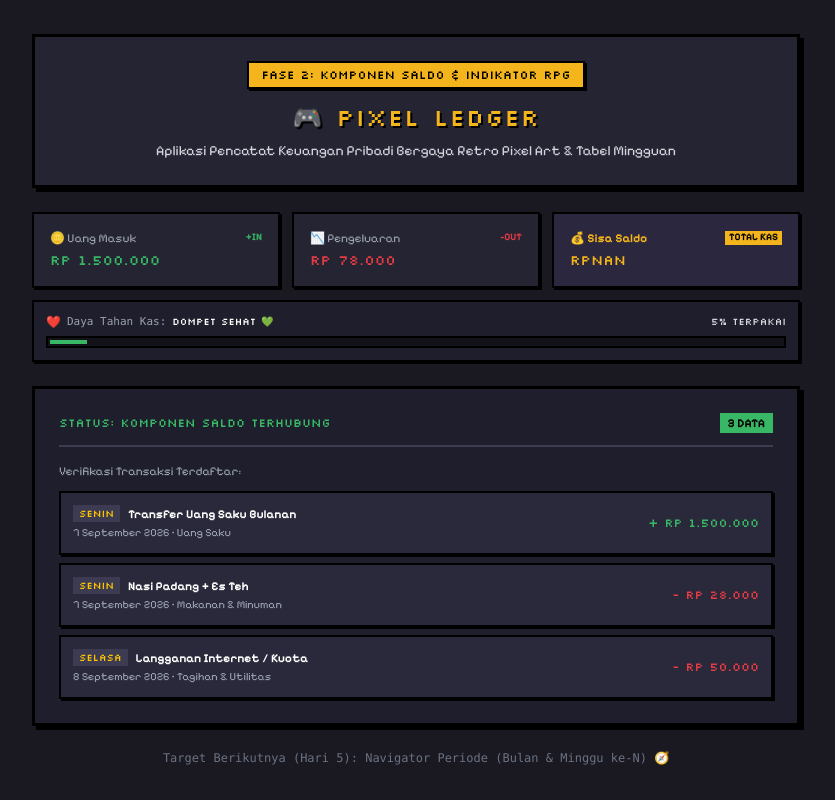
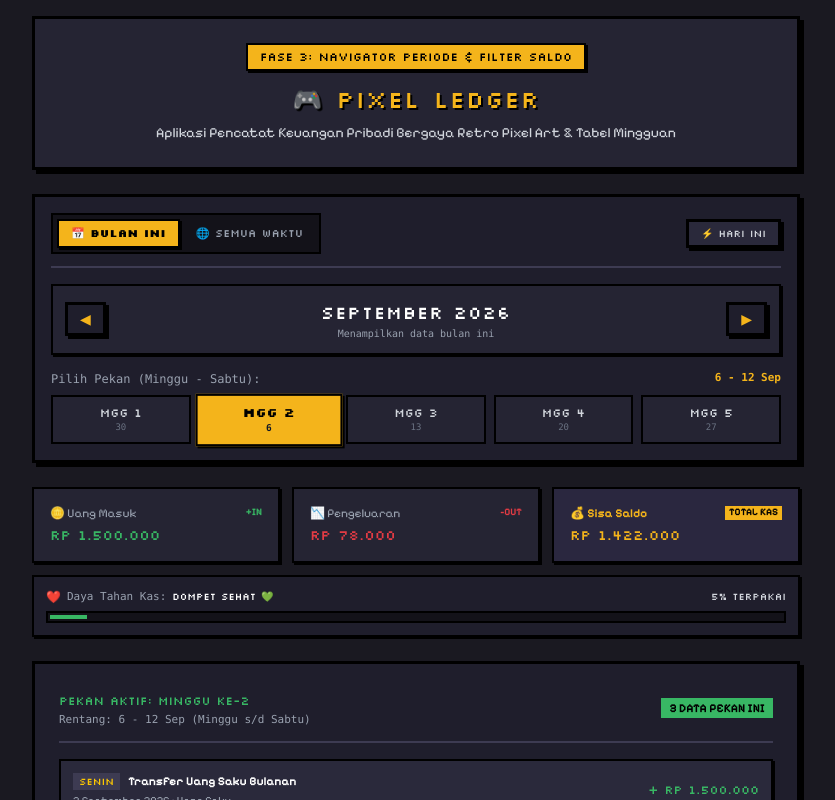
Before and after one commit to raintyaa/pixel-finance-tracker, a React (Vite) app: page / in a window 1280 px wide. Shown: the top 800 px of the page, without its empty margins (224-1059 px from the left). Built offline with nearby package versions, Linux system fonts and the light colour scheme.

Commit message:
feat: integrate period navigation and real-balance scope filter into main layout

```diff
--- a/src/App.tsx
+++ b/src/App.tsx
@@ -1,33 +1,95 @@
-import { useState } from 'react'
+import { useMemo, useState } from 'react'
 import BalanceCards from './components/BalanceCards'
+import PeriodNavigator, { type ViewScope } from './components/PeriodNavigator'
 import { INITIAL_TRANSACTIONS } from './data/initialData'
 import type { Transaction } from './types/finance'
 import { formatRupiah } from './utils/currency'
-import { formatDateIndo, getDayName } from './utils/date'
+import { formatDateIndo, getDayName, getWeeksInMonth } from './utils/date'
 
 export default function App() {
   const [transactions] = useState<Transaction[]>(INITIAL_TRANSACTIONS)
-  // Saldo awal kas / tabungan awal (misal: 0 atau sisa dari bulan lalu)
-  const [initialBalance] = useState<number>(0)
 
-  // 1. Kalkulasi Total Pemasukan & Pengeluaran
-  const totalIncome = transactions
+  // 1. State Periode Navigasi (Tahun, Bulan, Pekan, & Filter Saldo)
+  const [selectedYear, setSelectedYear] = useState<number>(2026)
+  const [selectedMonth, setSelectedMonth] = useState<number>(9) // 9 = September
+  const [selectedWeek, setSelectedWeek] = useState<number>(2)   // Default: Minggu ke-2
+  const [viewScope, setViewScope] = useState<ViewScope>('month') // 'month' atau 'all'
+
+  // 2. Hitung Daftar Pekan untuk Bulan yang Aktif
+  const weeks = useMemo(
+    () => getWeeksInMonth(selectedYear, selectedMonth),
+    [selectedYear, selectedMonth]
+  )
+
+  const activeWeekInfo = weeks.find((w) => w.weekNumber === selectedWeek) || weeks[0]
+
+  // 3. Handler Navigasi Bulan & Reset
+  const handlePrevMonth = () => {
+    if (selectedMonth === 1) {
+      setSelectedYear((y) => y - 1)
+      setSelectedMonth(12)
+    } else {
+      setSelectedMonth((m) => m - 1)
+    }
+    setSelectedWeek(1)
+  }
+
+  const handleNextMonth = () => {
+    if (selectedMonth === 12) {
+      setSelectedYear((y) => y + 1)
+      setSelectedMonth(1)
+    } else {
+      setSelectedMonth((m) => m + 1)
+    }
+    setSelectedWeek(1)
+  }
+
+  const handleResetToday = () => {
+    setSelectedYear(2026)
+    setSelectedMonth(9)
+    setSelectedWeek(2)
+  }
+
+  // 4A. Sisa Saldo Riil Keseluruhan (FIX: Total Kas Nyata, Tidak Berubah Saat Navigasi Bulan)
+  const allTimeIncome = transactions
     .filter((tx) => tx.type === 'income')
     .reduce((acc, tx) => acc + tx.amount, 0)
 
-  const totalExpense = transactions
+  const allTimeExpense = transactions
     .filter((tx) => tx.type === 'expense')
     .reduce((acc, tx) => acc + tx.amount, 0)
 
+  const realBalance = allTimeIncome - allTimeExpense
+
+  // 4B. Filter Uang Masuk & Pengeluaran Sesuai Scope (Bulan Ini vs Semua Waktu)
+  const monthPrefix = `${selectedYear}-${String(selectedMonth).padStart(2, '0')}`
+  const scopedTransactions =
+    viewScope === 'month'
+      ? transactions.filter((tx) => tx.date.startsWith(monthPrefix))
+      : transactions
+
+  const totalIncome = scopedTransactions
+    .filter((tx) => tx.type === 'income')
+    .reduce((acc, tx) => acc + tx.amount, 0)
+
+  const totalExpense = scopedTransactions
+    .filter((tx) => tx.type === 'expense')
+    .reduce((acc, tx) => acc + tx.amount, 0)
+
+  // 5. Filter Transaksi Khusus Pekan yang Sedang Dipilih (Minggu s/d Sabtu)
+  const weeklyTransactions = transactions.filter((tx) => {
+    if (!activeWeekInfo) return false
+    return tx.date >= activeWeekInfo.startDate && tx.date <= activeWeekInfo.endDate
+  })
+
   return (
     <div className="min-h-screen bg-[#1a1921] text-[#f4f4f0] flex flex-col items-center justify-center p-4 selection:bg-[#f4b41b] selection:text-black">
-      {/* Lebar container disesuaikan agar 4 kartu dan tabel mingguan leluasa */}
       <main className="w-full max-w-3xl flex flex-col gap-6">
 
         {/* Header Retro */}
         <header className="pixel-box bg-[#252433] p-6 text-center">
           <div className="inline-block bg-[#f4b41b] text-black px-3 py-1 font-['Silkscreen'] text-xs uppercase mb-3 pixel-box-sm">
-            Fase 2: Komponen Saldo & Indikator RPG
+            Fase 3: Navigator Periode & Filter Saldo
           </div>
           <h1 className="font-['Silkscreen'] text-xl md:text-2xl text-[#f4b41b] tracking-wider mb-2 drop-shadow-[2px_2px_0px_#000]">
             🎮 PIXEL LEDGER
@@ -37,29 +99,50 @@ export default function App() {
           </p>
         </header>
 
-        {/* Komponen Ringkasan Saldo Modular & HP Bar RPG */}
+        {/* 1. Komponen Navigator Periode */}
+        <PeriodNavigator
+          currentYear={selectedYear}
+          currentMonth={selectedMonth}
+          selectedWeek={selectedWeek}
+          weeks={weeks}
+          viewScope={viewScope}
+          onPrevMonth={handlePrevMonth}
+          onNextMonth={handleNextMonth}
+          onSelectWeek={(w) => setSelectedWeek(w)}
+          onToggleViewScope={(s) => setViewScope(s)}
+          onResetToday={handleResetToday}
+        />
+
+        {/* 2. Kartu Saldo (Uang Masuk & Keluar Dinamis, Sisa Saldo FIX Total Kas Riil) */}
         <BalanceCards
-          initialBalance={initialBalance}
           totalIncome={totalIncome}
           totalExpense={totalExpense}
+          realBalance={realBalance}
         />
 
-        {/* Daftar Transaksi Uji Coba */}
+        {/* 3. Daftar Transaksi Terfilter Sesuai Pekan yang Dipilih */}
         <section className="pixel-box bg-[#1f1e2c] p-6 flex flex-col gap-4">
-          <div className="flex items-center justify-between border-b-2 border-[#3d3b52] pb-3">
+          <div className="flex flex-col sm:flex-row sm:items-center justify-between gap-2 border-b-2 border-[#3d3b52] pb-3">
+            <div>
               <span className="font-['Silkscreen'] text-xs text-[#38b764]">
-              STATUS: KOMPONEN SALDO TERHUBUNG
+                PEKAN AKTIF: MINGGU KE-{selectedWeek}
               </span>
-            <span className="text-xs bg-[#38b764] text-black px-2 py-0.5 font-bold">
-              {transactions.length} DATA
+              <div className="text-[11px] text-gray-400 font-mono">
+                Rentang: {activeWeekInfo?.label} (Minggu s/d Sabtu)
+              </div>
+            </div>
+            <span className="text-xs bg-[#38b764] text-black px-2 py-0.5 font-bold self-start sm:self-auto">
+              {weeklyTransactions.length} DATA PEKAN INI
             </span>
           </div>
 
           <div className="flex flex-col gap-2">
-            <div className="text-xs text-gray-400 mb-1">
-              Verifikasi Transaksi Terdaftar:
+            {weeklyTransactions.length === 0 ? (
+              <div className="text-center py-6 text-gray-500 font-mono text-xs border-2 border-dashed border-[#3d3b52] p-4">
+                Tidak ada transaksi tercatat di pekan ini.
               </div>
-            {transactions.map((tx) => (
+            ) : (
+              weeklyTransactions.map((tx) => (
                 <div
                   key={tx.id}
                   className="pixel-box-sm bg-[#2a293b] p-3 flex items-center justify-between text-xs"
@@ -77,18 +160,20 @@ export default function App() {
                   </div>
 
                   <div
-                  className={`font-['Silkscreen'] text-xs ${tx.type === 'income' ? 'text-[#38b764]' : 'text-[#e43b44]'
+                    className={`font-['Silkscreen'] text-xs ${
+                      tx.type === 'income' ? 'text-[#38b764]' : 'text-[#e43b44]'
                     }`}
                   >
                     {tx.type === 'income' ? '+' : '-'} {formatRupiah(tx.amount)}
                   </div>
                 </div>
-            ))}
+              ))
+            )}
           </div>
         </section>
 
         <footer className="text-center text-xs text-gray-500 font-mono">
-          Target Berikutnya (Hari 5): Navigator Periode (Bulan & Minggu ke-N) 🧭
+          Target Berikutnya (Hari 6): Tampilan Grid Tabel Mingguan (Minggu - Sabtu) 📊
         </footer>
       </main>
     </div>
```
Lines whose indentation alone changed are shown as unchanged.
